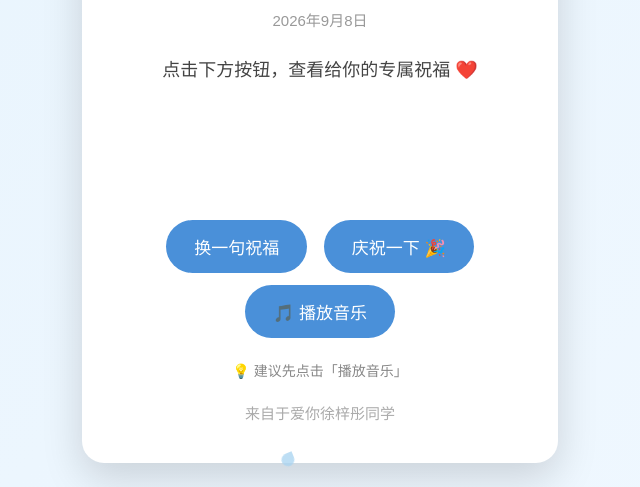
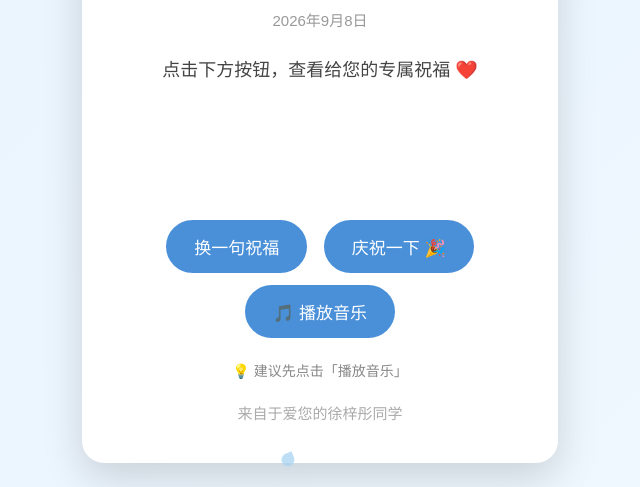
Before and after one commit to shenyuxinchn/Teachers-Day, a plain HTML site: page index.html in a window 1280 px wide. Shown: the part 150-637 px from the top of the page, 320-960 px from the left. Drawn offline with Linux system fonts and the light colour scheme.

Commit message:
Update index.html

```diff
--- a/index.html
+++ b/index.html
@@ -138,7 +138,7 @@ for (let i = 0; i < 20; i++) {
     <div class="date" id="date"></div>
 
     <div class="message" id="message">
-        点击下方按钮，查看给你的专属祝福 ❤️
+        点击下方按钮，查看给您的专属祝福 ❤️
     </div>
 
     <button onclick="showMessage()">换一句祝福</button>
@@ -150,7 +150,7 @@ for (let i = 0; i < 20; i++) {
     <div class="hint">💡 建议先点击「播放音乐」</div>
 
     <div class="footer">
-        来自于爱你徐梓彤同学
+        来自于爱您的徐梓彤同学
     </div>
 </div>
 
```
